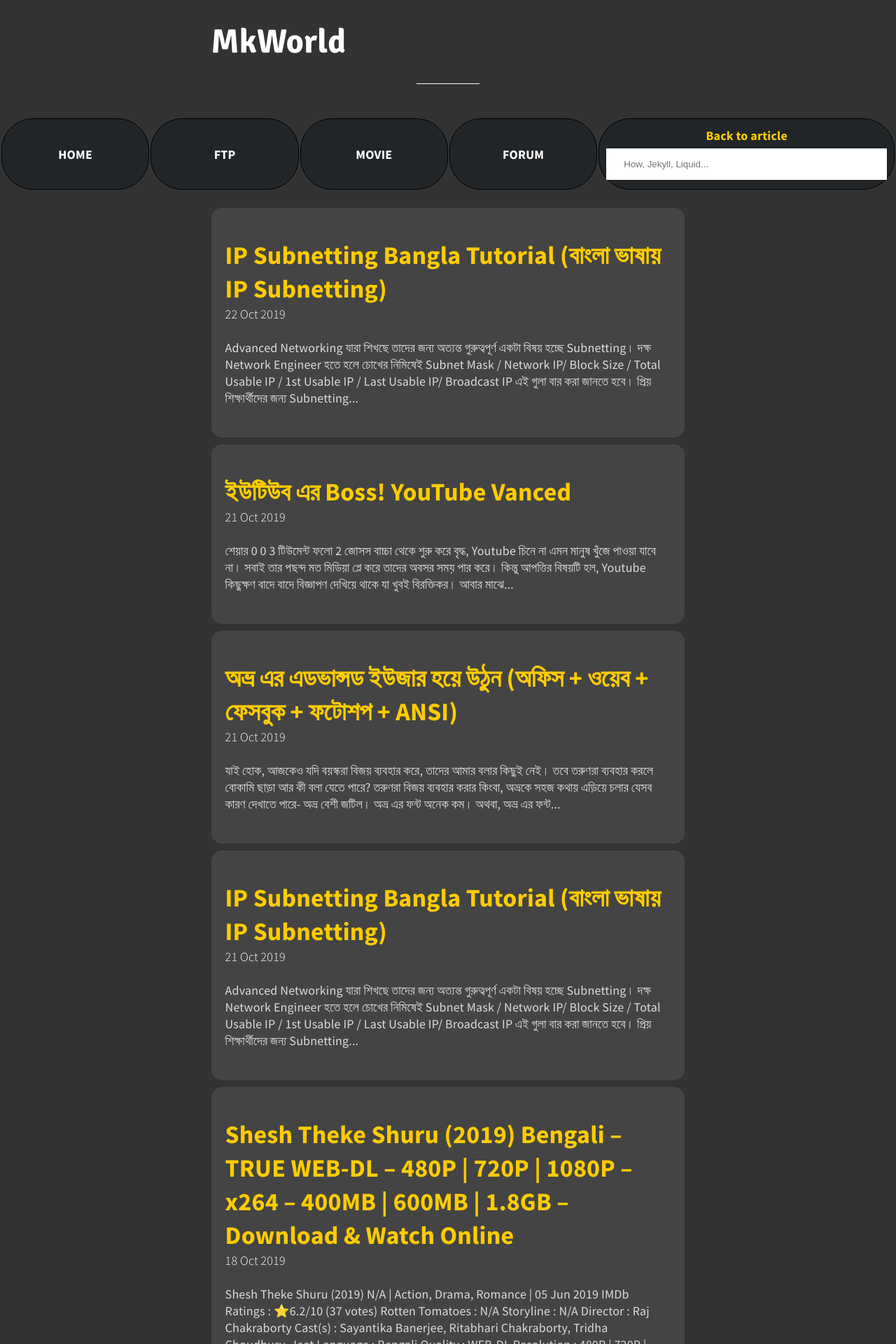
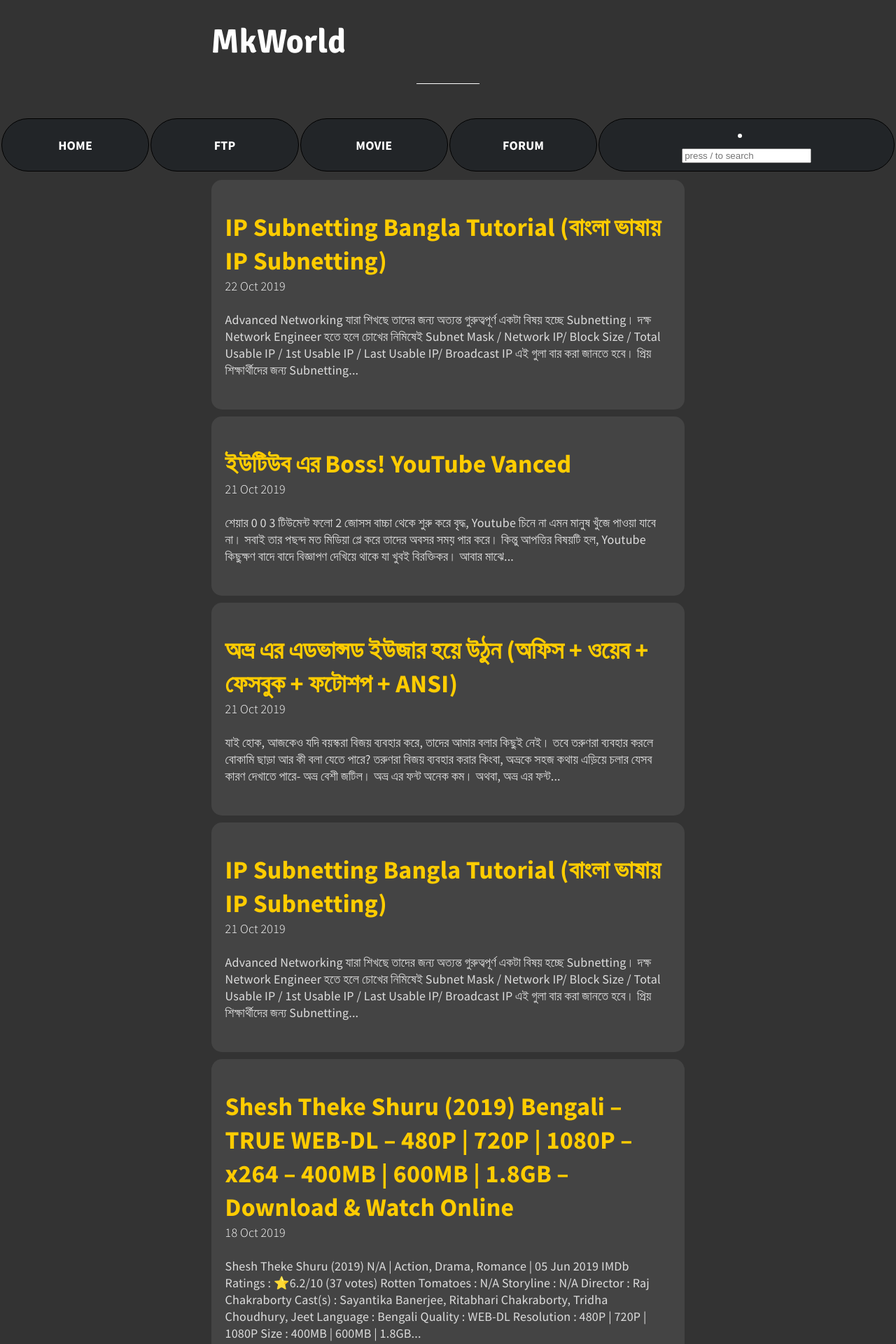
Before and after one commit to bdmilan/blog, a Jekyll site: the page built from index.html, in a window 1280 px wide. Shown: the top 1920 px of the page at 70% size. Built offline with Jekyll 4.4.1, drawn with Linux system fonts in a browser that asks for light colours; the list of posts is cut into pages by our own code.

Commit message:
Update header.html

```diff
--- a/_includes/header.html
+++ b/_includes/header.html
@@ -31,63 +31,25 @@
          <td style="background:#010b1354; border-radius: 45px; width: 20%; border: 1px solid #000; font-weight: bold;color: #fff; text-align: center; padding: 10px;">
 
 	  <div class="demo-container">
-<a class="btn" href="/instant-jekyll-search/">Back to article</a>
-<div class="demo-wrapper">
 
-<div id="search-container">
-<input type="text" id="search-input" placeholder="How, Jekyll, Liquid...">
+		  <li class="nav-item position-relative">
+<div class="main-search form-group mb-0 border-bottom">
+<div class="input-group">
+<input id="search-input" name="main_input" class="form-control border-0" placeholder="press / to search" type="text">
+<div class="input-group-append">
+ <span class="input-group-text border-0">
+ <i class="fa fa-search" aria-hidden="true">
+ </i>
+ </span>
+ </div>
+ </div>
+ </div>
+ <div class="search-results position-absolute" style="display: none;">
+ <ul id="results-container" class="search-results-ul card shadow border border-top-0">
+ </ul>
+ </div>
+ </li>
 
-</div>
-</div>
-<style>
-
-#search-container {
-    max-width: 100%;
-}
-
-input[type=text] {
-
-    outline: none;
-    padding: 15px 25px;
-    margin: 5px 1px 3px 0px;
-    border: none;
-    width: 100%;
-    border-radius: 1px;
-    box-shadow: 0 1px 0px 0 rgba(0,0,0,0.16), 0 0 0 1px rgba(0,0,0,0.08);
-
-}
-
-input[type=text]:hover {
-    outline: none;
-    border: none;
-    margin: 5px 1px 3px 0px;
-    padding: 15px 25px;
-    -webkit-transition: all 0.30s ease-in-out;
-    -moz-transition: all 0.30s ease-in-out;
-    -ms-transition: all 0.30s ease-in-out;
-    -o-transition: all 0.30s ease-in-out;
-     box-shadow: 0 2px 2px 0 rgba(0,0,0,0.16), 0 0 0 1px rgba(0,0,0,0.08);
-}
-
-input[type=text]:focus {
-    box-shadow: 0 2px 2px 0 rgba(0,0,0,0.16), 0 0 0 1px rgba(0,0,0,0.08);
-    margin: 5px 1px 3px 0px;
-    padding: 15px 25px;
-    border: none;
-    outline: none;
-        -webkit-transition: all 0.30s ease-in-out;
-    -moz-transition: all 0.30s ease-in-out;
-    -ms-transition: all 0.30s ease-in-out;
-    -o-transition: all 0.30s ease-in-out;
-}
-
-@media screen and (max-width: 600px) {
-    input[type=text]{
-            width: 100%;
-            box-sizing: border-box;
-    }
-    }
-</style>
 <script src="/demo/search-script.min.js" type="text/javascript"></script>
 <script>
 SimpleJekyllSearch({
@@ -112,5 +74,3 @@ SimpleJekyllSearch({
 
 <script src="https://mobifreak.in/assets/js-extended/gradient.js"></script>
 <script src="https://code.jquery.com/jquery-3.3.1.slim.min.js" integrity="sha384-q8i/X+965DzO0rT7abK41JStQIAqVgRVzpbzo5smXKp4YfRvH+8abtTE1Pi6jizo" crossorigin="anonymous"></script>
-
-<ul id="results-container"></ul>
```
